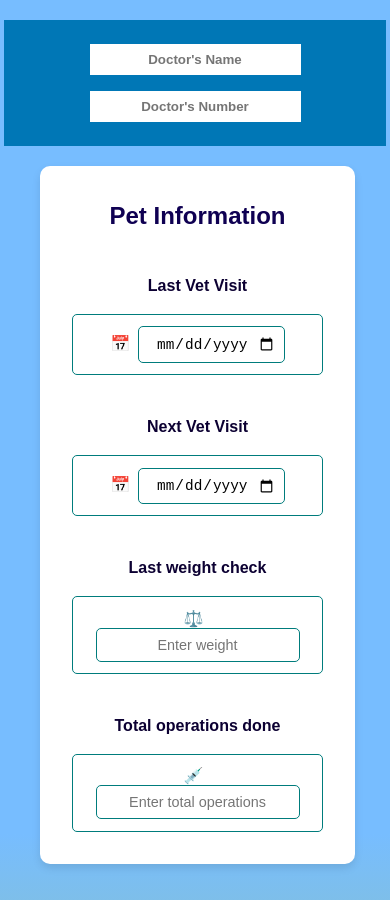
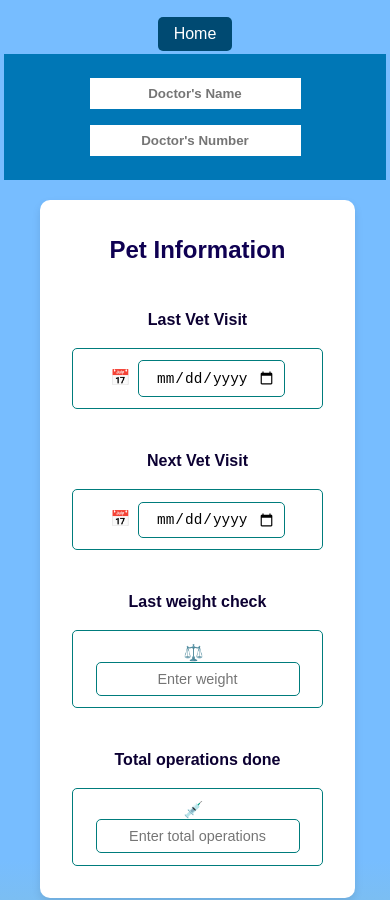
Before and after one commit to aharo1110/CST438-Proj3, a React (Create React App) app in the folder frontend/: page /health in a window 390 px wide. Shown: the top 900 px of the page. Built offline with nearby package versions, Linux system fonts and the light colour scheme.

Commit message:
Connected the health page to home and vice versa, edited bookings page

```diff
--- a/frontend/src/browse.css
+++ b/frontend/src/browse.css
@@ -34,6 +34,7 @@
     margin-bottom: 2rem;
     font-size: 2.5rem;
     font-family: Arial, sans-serif;
+    margin-top: 1%;
   }
 
   .service-navigation {
--- a/frontend/src/components/Book/book.js
+++ b/frontend/src/components/Book/book.js
@@ -1,34 +1,53 @@
-import React from 'react';
-import { useNavigate } from 'react-router-dom';
+import React, { useState } from 'react';
 import Layout from '../../Layout';
 import '../../css/book.css';
 import image from '../../images/FURCARE_logo.jpeg';
 
-
 function Book() {
-  const navigate = useNavigate();
+  const [message, setMessage] = useState(''); // State to handle the booking message
+  const handleBooking = (service) => {
+    setMessage(`Your appointment for ${service} has been booked`);
+    // Uncomment the next line if you want to navigate somewhere after booking
+    // navigate(`/book/${service.toLowerCase().replace(' ', '')}`);
+  };
 
   return (
     <div className="App">
       <div className="book-container">
         <Layout />
         <div className="main-content">
-        <div>
-            <h2> <div className="logo-container">
-        <img src={image} alt="FurCare Logo" className="logo-image" />
-      </div></h2>
+          <div>
+            <h2>
+              <div className="logo-container">
+                <img src={image} alt="FurCare Logo" className="logo-image" />
+              </div>
+            </h2>
           </div>
           <header className="book-header">
-
             <h1>Book a Service</h1>
-
           </header>
-
           <div className="booking-options">
             <h2>Please select a service:</h2>
-            <button onClick={() => navigate('/book/petsitting')} className="booking-button">Petsitting</button>
-            <button onClick={() => navigate('/book/maintenance')} className="booking-button">Maintenance Care</button>
+            <button
+              onClick={() => handleBooking('Pet Walking')}
+              className="booking-button"
+            >
+              Pet Walking
+            </button>
+            <button
+              onClick={() => handleBooking('Pet Sitting')}
+              className="booking-button"
+            >
+              Pet Sitting
+            </button>
+            <button
+              onClick={() => handleBooking('Pet Healthcare')}
+              className="booking-button"
+            >
+              Pet Healthcare
+            </button>
           </div>
+          {message && <p className="booking-message">{message}</p>}
         </div>
       </div>
     </div>
--- a/frontend/src/components/BrowseSer/browse.js
+++ b/frontend/src/components/BrowseSer/browse.js
@@ -17,7 +17,7 @@ const BrowseSer = () => {
           'GPS tracking',
           'Experienced walkers'
         ],
-        price: '$15 - $25 per walk'
+        price: '$25 per walk'
       },
       sitting: {
         title: 'Pet Sitting',
@@ -29,7 +29,7 @@ const BrowseSer = () => {
           'Daily updates',
           'Overnight stays'
         ],
-        price: '$40 - $80 per day'
+        price: '$80 per day'
       },
       healthcare: {
         title: 'Pet Healthcare',
@@ -41,7 +41,7 @@ const BrowseSer = () => {
           'Emergency consultations',
           'Prescription delivery'
         ],
-        price: '$50 - $150 per consultation'
+        price: '$150 per consultation'
       }
     };
 
@@ -51,8 +51,8 @@ const BrowseSer = () => {
 
     const handleBookService = (service) => {
       // Redirect the user to the booking page for the selected service
-      const serviceRoute = service === 'walking' ? 'petsitting' : service;
-      navigate(`/book`);
+      //const serviceRoute = service === 'walking' ? 'petsitting' : service;
+      navigate(`/book/`);
     };
 
     return (
--- a/frontend/src/components/Health/health.js
+++ b/frontend/src/components/Health/health.js
@@ -80,6 +80,13 @@ function Health() {
 
   return (
     <div className="App">
+      <button
+          className="health-home"
+          onClick={() => navigate('/home')} // Navigate to the home page
+        >
+          Home
+        </button>
+
       <div className="header">
         <div className="contact-info">
           <input
--- a/frontend/src/components/Home/home.js
+++ b/frontend/src/components/Home/home.js
@@ -50,6 +50,12 @@ function Home() {
             >
               Book A Service
             </button>
+            <button
+              className="home-button"
+              onClick={() => navigate('/health')} // Redirect to Health page
+            >
+              Record Pet Health
+            </button>
           </div>
 
           <section className="appointments-section">
--- a/frontend/src/css/book.css
+++ b/frontend/src/css/book.css
@@ -87,3 +87,9 @@
     outline: none;
     box-shadow: 0 0 0 3px rgba(109, 185, 109, 0.5);
 }
+.booking-message {
+    margin-top: 1rem;
+    color: var(--primary-color);
+    font-weight: bold;
+    text-align: center;
+  }
--- a/frontend/src/css/home.css
+++ b/frontend/src/css/home.css
@@ -1,4 +1,12 @@
-
+.App {
+    min-height: 100vh;
+    display: flex;
+    flex-direction: column;
+    align-items: center;
+    background: linear-gradient(180deg, #77bdff 75%, #93c4a6 100%);
+    font-family: Arial, sans-serif;
+    padding: 20px;
+}
 .home-container {
     width: 100%;
     max-width: 1200px;
--- a/frontend/src/health.css
+++ b/frontend/src/health.css
@@ -5,6 +5,20 @@
     align-items: center;
     font-family: Arial, sans-serif;
     color: #0f0052;
+  }
+  .health-home {
+    background-color: #004a72;
+    color: white;
+    font-size: 1rem;
+    padding: 0.5rem 1rem;
+    border: none;
+    border-radius: 5px;
+    cursor: pointer;
+    margin-top: -1%;
+  }
+
+  .health-home:hover {
+    background-color: #6db96d;
   }
 
   .header {
@@ -14,6 +28,7 @@
     color: white;
     display: flex;
     justify-content: center;
+    margin-top: 1%;
   }
 
   .contact-info input {
@@ -155,6 +170,7 @@
     font-size: 12px;
   }
 
+
   /* Responsive styles */
   @media (max-width: 480px) {
     /* Styles for the Health component */
@@ -165,6 +181,20 @@
       grid-template-columns: 1fr;
       gap: 0rem;
     }
+    .health-home {
+        background-color: #004a72;
+        color: white;
+        font-size: 1rem;
+        padding: 0.5rem 1rem;
+        border: none;
+        border-radius: 5px;
+        cursor: pointer;
+        margin-top: -1%;
+      }
+
+      .health-home:hover {
+        background-color: #6db96d;
+      }
 
     .content {
     flex-direction: row;
```
